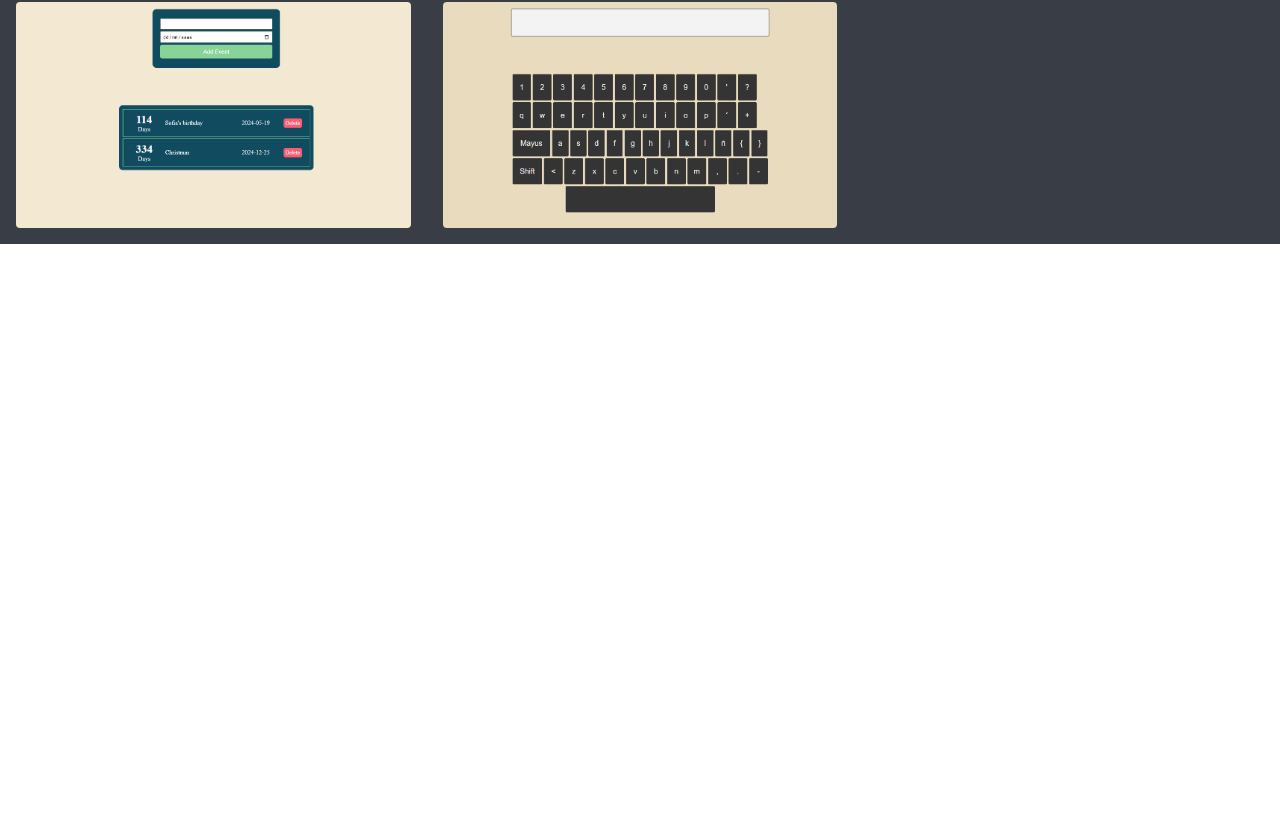
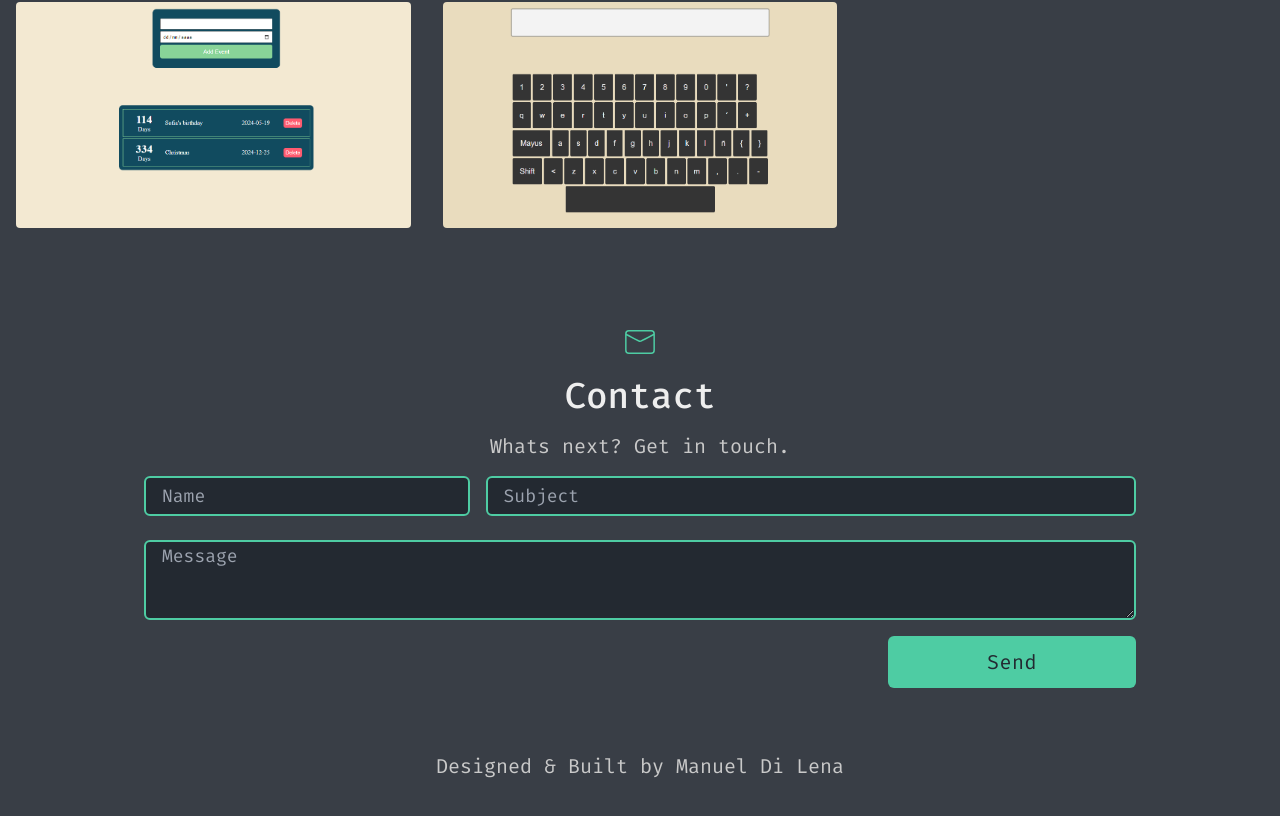
Before and after one commit to ManuelDiLena/dilenman-portfolio, a React (Vite) app: page / in a window 1280 px wide. Shown: the part 3152-3968 px from the top of the page. Before the commit the page ends 3396 px from the top, so only its background shows below. Built offline with nearby package versions, Linux system fonts and the light colour scheme.

Commit message:
Contact section

```diff
--- a/src/App.jsx
+++ b/src/App.jsx
@@ -1,5 +1,6 @@
 import './App.css'
 import About from './components/About'
+import Contact from './components/Contact'
 import Home from './components/Home'
 import Navbar from './components/Navbar'
 import Skills from './components/Skills'
@@ -13,6 +14,7 @@ function App() {
         <About />
         <Skills />
         <Works />
+        <Contact />
     </div>
   )
 }
--- /dev/null
+++ b/src/components/Contact.jsx
@@ -0,0 +1,125 @@
+import { useState } from 'react';
+import { CiMail } from "react-icons/ci";
+
+export default function Contact() {
+
+  const [name, setName] = useState('');
+  const [subject, setSubject] = useState('');
+  const [message, setMessage] = useState('');
+  const [errors, setErrors] = useState({});
+
+  const handleChange = (e) => {
+    const { name, value } = e.target;
+    switch (name) {
+      case 'name':
+        setName(value);
+        break;
+      case 'subject':
+        setSubject(value);
+        break;
+      case 'message':
+        setMessage(value);
+        break;
+      default:
+        break;
+    }
+  };
+
+  const handleSubmit = (e) => {
+    e.preventDefault();
+
+    if (validateForm()) {
+      const email = 'manuel.dilena.29@gmail.com';
+      const mailtoLink = `mailto:${email}?subject=${encodeURIComponent(name + ' - ' + subject)}&body=${message}`;
+      window.location.href = mailtoLink;
+      setName('');
+      setSubject('');
+      setMessage('');
+      setErrors({});
+    }
+  };
+
+  const validateForm = () => {
+    let errors = {};
+    let valid = true;
+
+    if (name.trim() === '') {
+      errors.name = 'You must enter a name';
+      valid = false;
+    }
+
+    if (subject.trim() === '') {
+      errors.subject = 'You must enter a subject';
+      valid = false;
+    }
+
+    if (message.trim() === '') {
+      errors.message = 'You must enter a message';
+      valid = false;
+    }
+
+    setErrors(errors);
+    return valid;
+  }
+
+  return (
+    <section id='contact'>
+      <div className='container px-5 sm:py-20 py-16 mx-auto'>
+        <div className='text-center mb-4'>
+          <CiMail className='w-10 inline-block mb-4 text-rocketblue sm:text-4xl text-3xl' />
+          <h1 className='sm:text-4xl text-2xl font-medium title-font text-light mb-4'>
+            Contact
+          </h1>
+          <p className='text-text leading-relaxed mx-auto sm:text-xl'>
+            Whats next? Get in touch.
+          </p>
+        </div>
+        <form onSubmit={handleSubmit}>
+          <div className='flex flex-col justify-around items-center sm:w-4/5 mx-auto'>
+            <div className='sm:flex sm:justify-between w-full'>
+              <input
+                type='text'
+                id='name'
+                name='name'
+                placeholder={errors.name || 'Name'}
+                value={name}
+                onChange={handleChange}
+                className='sm:w-1/3 w-full sm:mr-4 mb-2 h-10 px-4 bg-dark border-solid border-2 border-rocketblue rounded-md text-light sm:text-lg outline-none'
+              />
+              <input
+                type='text'
+                id='subject'
+                name='subject'
+                placeholder={errors.subject || 'Subject'}
+                value={subject}
+                onChange={handleChange}
+                className='sm:w-2/3 w-full h-10 px-4 bg-dark border-solid border-2 border-rocketblue rounded-md text-light sm:text-lg outline-none'
+              />
+            </div>
+            <textarea
+              name='message'
+              id='message'
+              placeholder={errors.message || 'Message'}
+              value={message}
+              onChange={handleChange}
+              className='mt-4 px-4 h-20 w-full bg-dark border-solid border-2 border-rocketblue rounded-md text-light sm:text-lg outline-none'
+            ></textarea>
+          </div>
+          <div className='flex justify-end sm:w-4/5 mx-auto mt-4'>
+            <input
+              type='submit'
+              name='send'
+              value='Send'
+              className='w-1/4 sm:py-3 bg-rocketblue sm_text-3xl text-xl text-dark rounded-md border-0 tracking-wide transition duration-300 focus:outline-none hover:scale-105 cursor-pointer'
+            />
+          </div>
+        </form>
+        <div className='text-center mt-16'>
+          <a href='https://github.com/ManuelDiLena/dilenman-portfolio' className='text-text leading-relaxed mx-auto sm:text-xl hover:text-rocketblue'>
+            Designed & Built by Manuel Di Lena
+          </a>
+        </div>
+      </div>
+    </section>
+  );
+}
```
